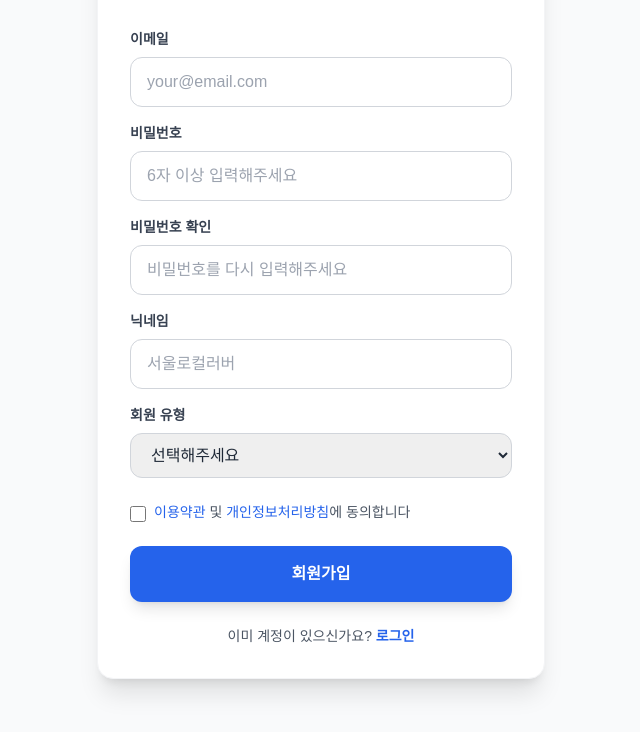
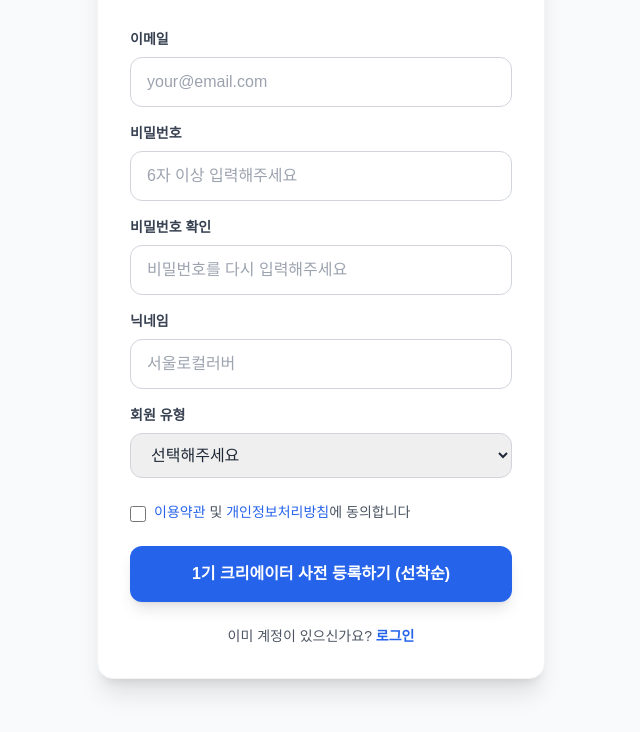
Before and after one commit to peterleeok/trex-web, a plain HTML site: page login.html in a window 1280 px wide. Shown: the part 414-1146 px from the top of the page, without its empty margins (319-959 px from the left). Drawn offline with nearby package versions, Linux system fonts and the light colour scheme; a web font is replaced by a local one.

Commit message:
사전 신청 버튼 업데이트
회원가입 에러 해결을 위해 구글 폼으로 연결 방식을 변경함

```diff
--- a/login.html
+++ b/login.html
@@ -157,8 +157,10 @@ class="w-full px-4 py-3 border border-gray-300 rounded-xl focus:ring-2 focus:rin
 </label>
 </div>
 
-<button type="submit" class="w-full bg-blue-600 text-white py-4 rounded-xl font-bold hover:bg-blue-700 transition shadow-lg">
-회원가입
+<button type="button"
+        onclick="window.open('https://docs.google.com/forms/d/e/1FAIpQLSer4dyaogTcz589XCypAN7x6PN4c5g6h_JhZaUmdD1YVJ5vTA/viewform?usp=header', '_blank')"
+        class="w-full bg-blue-600 text-white py-4 rounded-xl font-bold hover:bg-blue-700 transition shadow-lg">
+  1기 크리에이터 사전 등록하기 (선착순)
 </button>
 </form>
 
```
Also changed, not shown: 1 other file.
